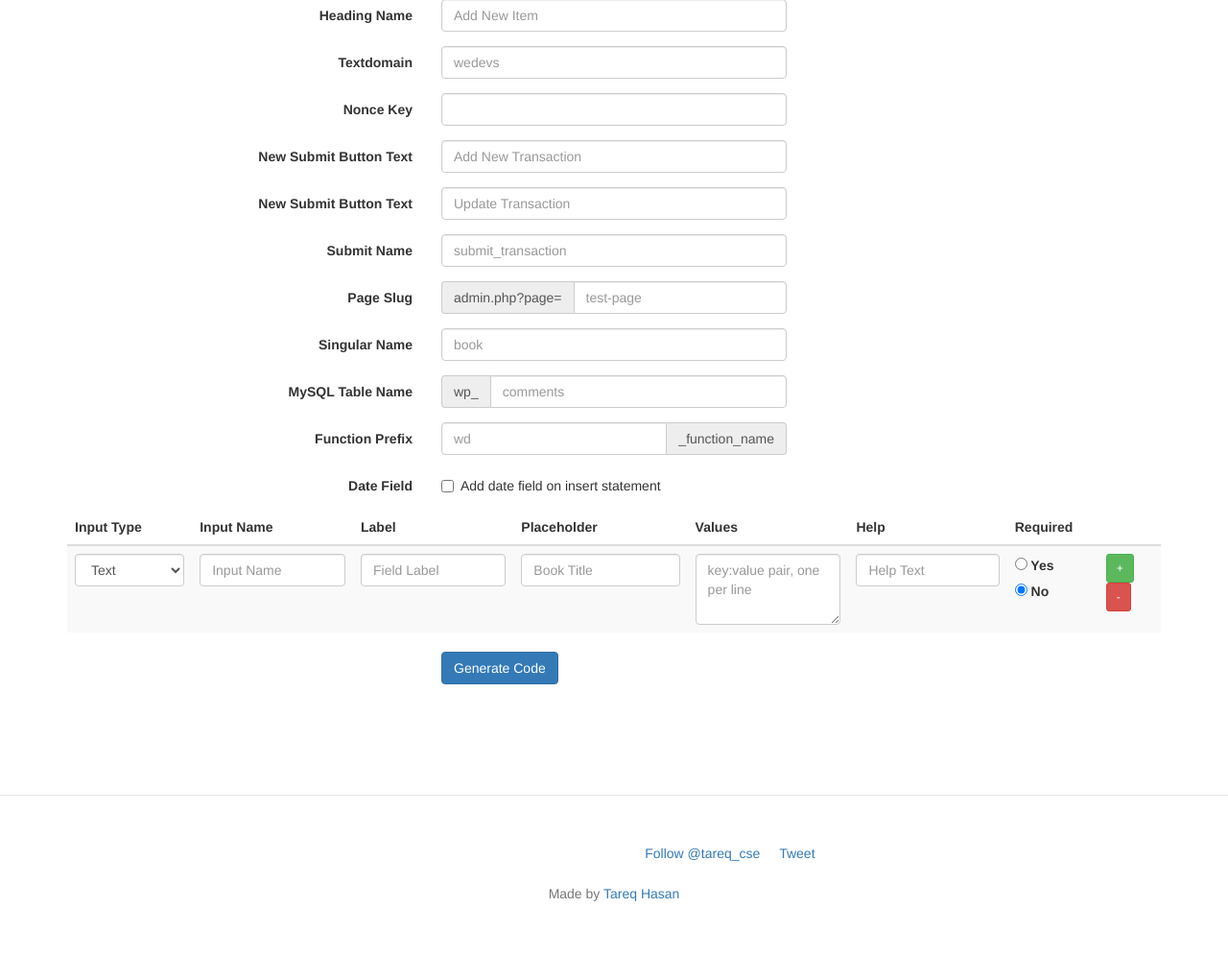
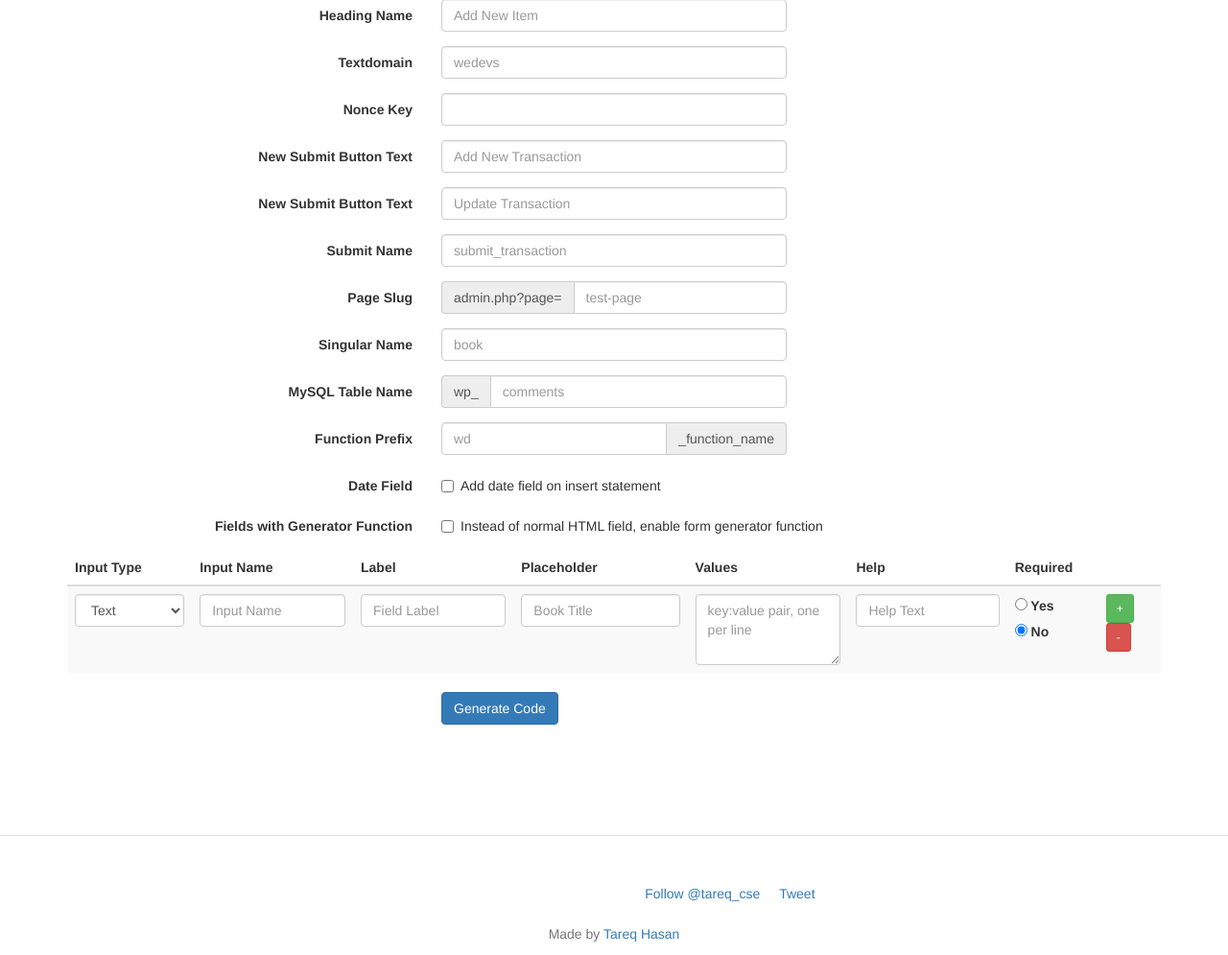
Before and after one commit to tareq1988/wp-generators, a PHP site: page /form in a window 1280 px wide. Shown: the part 221-1216 px from the top of the page at 96% size. Before the commit the page ends 1160 px from the top, so only its background shows below. Run offline with PHP 8.4, Linux system fonts and the light colour scheme; some libraries are stand-ins or nearby versions; grey boxes are pictures that could not be loaded.

Commit message:
erp form helper

```diff
--- a/form.php
+++ b/form.php
@@ -1,14 +1,31 @@
 <?php
 
 function build_rows( $edit = false ) {
-    $rows      = "\n";
-    $indent    = '                ';
-    $tab       = '    ';
+    $rows           = "\n";
+    $indent         = '                ';
+    $tab            = '    ';
+    $generator      = $_POST['generate_func'] == 'on' ? true : false;
+    $generator_func = 'erp_html_form_input';
+
+    if ( $generator ) {
+        $rows .= $tab . $tab . '<ol class="erp-form-fields">' . "\n";
+    } else {
+        $rows .= $tab . $tab . '<table class="form-table">' . "\n";
+        $rows .= $tab . $tab . $tab . '<tbody>' . "\n";
+    }
 
     foreach ($_POST['input_type'] as $key => $input_type) {
+
+        if ( $generator ) {
+            $rows     .= str_repeat( $tab, 3 ) . sprintf( '<li class="erp-form-field row-%s">', str_replace( '_', '-', $_POST['name'][$key] ) ) . "\n";
+        } else {
             $rows     .= $indent . sprintf( '<tr class="row-%s">', str_replace( '_', '-', $_POST['name'][$key] ) ) . "\n";
             $rows     .= $indent . $tab . "<th scope=\"row\">\n";
+        }
+
         $required = ( $_POST['required'][$key] == 'yes' ) ? ' required="required"' : '';
+
+        if ( ! $generator ) {
 
             if ( ! in_array( $input_type, array( 'checkbox', 'radio' ) ) ) {
                 $rows .= $indent . $tab . $tab . sprintf( '<label for="%s"><?php _e( \'%s\', \'%s\' ); ?></label>', $_POST['name'][$key], $_POST['label'][$key], $_POST['textdomain'] ) . "\n";
@@ -17,8 +34,25 @@ function build_rows( $edit = false ) {
             }
 
             $rows .= $indent . $tab . "</th>\n";
+            $rows .= $indent . $tab . "<td>\n";
+        }
 
-        $rows .= $indent . $tab . "<td>\n";
+        if ( $generator ) {
+            $rows .= str_repeat( $tab, 4 ) .  '<?php ' . $generator_func . '( array(' . "\n";
+            $rows .= str_repeat( $tab, 5 ) . sprintf( "'label' => __( '%s', '%s' ),\n", $_POST['label'][$key], $_POST['textdomain'] );
+            $rows .= str_repeat( $tab, 5 ) . sprintf( "'name' => '%s',\n", $_POST['name'][$key] );
+            $rows .= str_repeat( $tab, 5 ) . sprintf( "'id' => '%s',\n", $_POST['name'][$key] );
+            $rows .= str_repeat( $tab, 5 ) . sprintf( "'required' => %s,\n", $_POST['required'][$key] == 'yes' ? 'true' : 'false' );
+            $rows .= str_repeat( $tab, 5 ) . sprintf( "'type' => '%s',\n", $input_type );
+
+            if ( ! empty( $_POST['placeholder'][ $key ] ) ) {
+                $rows .= str_repeat( $tab, 5 ) . sprintf( "'placeholder' => __( '%s', '%s' ),\n", $_POST['placeholder'][$key], $_POST['textdomain'] );
+            }
+
+            if ( ! empty( $_POST['help'][ $key ] ) ) {
+                $rows .= str_repeat( $tab, 5 ) . sprintf( "'help' => __( '%s', '%s' ),\n", $_POST['help'][$key], $_POST['textdomain'] );
+            }
+        }
 
         switch ($input_type) {
             case 'text':
@@ -29,7 +63,17 @@ function build_rows( $edit = false ) {
                     $value = sprintf( '<?php echo esc_attr( $item->%s ); ?>', $_POST['name'][$key] );
                 }
 
+                if ( $generator ) {
+                    $rows .= str_repeat( $tab, 5 ) . "'class' => 'regular-text',\n";
+
+                    if ( $edit ) {
+                        $rows .= str_repeat( $tab, 5 ) . sprintf( "'value' => \$item->%s,\n", $_POST['name'][$key] );
+                    }
+
+                } else {
                     $rows .= $indent . $tab . $tab . sprintf( '<input type="%6$s" name="%1$s" id="%1$s" class="regular-text" placeholder="<?php echo esc_attr( \'%2$s\', \'%3$s\' ); ?>" value="%4$s"%5$s />', $_POST['name'][$key], $_POST['placeholder'][$key], $_POST['textdomain'], $value, $required, $input_type ) . "\n";
+                }
+
                 break;
 
             case 'textarea':
@@ -38,11 +82,33 @@ function build_rows( $edit = false ) {
                 if ( $edit ) {
                     $value = sprintf( '<?php echo esc_textarea( $item->%s ); ?>', $_POST['name'][$key] );
                 }
-                $rows .= $indent . $tab . $tab . sprintf( '<textarea name="%1$s" id="%1$s"placeholder="<?php echo esc_attr( \'%2$s\', \'%3$s\' ); ?>" rows="5" cols="30"%5$s>%4$s</textarea>', $_POST['name'][$key], $_POST['placeholder'][$key], $_POST['textdomain'], $value, $required ) . "\n";
+
+                if ( $generator ) {
+
+                    $rows .= str_repeat( $tab, 5 ) . "'custom_attr' => array( 'rows' => 5, 'cols' => 30 ),\n";
+
+                    if ( $edit ) {
+                        $rows .= str_repeat( $tab, 5 ) . sprintf( "'value' => \$item->%s,\n", $_POST['name'][$key] );
+                    }
+
+                } else {
+                    $rows .= $indent . $tab . $tab . sprintf( '<textarea name="%1$s" id="%1$s" placeholder="<?php echo esc_attr( \'%2$s\', \'%3$s\' ); ?>" rows="5" cols="30"%5$s>%4$s</textarea>', $_POST['name'][$key], $_POST['placeholder'][$key], $_POST['textdomain'], $value, $required ) . "\n";
+                }
+
                 break;
 
             case 'select':
+
+                if ( $generator ) {
+
+                    if ( $edit ) {
+                        $rows .= str_repeat( $tab, 5 ) . sprintf( "'value' => \$item->%s,\n", $_POST['name'][$key] );
+                    }
+
+                    $rows .= str_repeat( $tab, 5 ) . "'options' => array(\n";
+                } else {
                     $rows .= $indent . $tab . $tab . sprintf( '<select name="%1$s" id="%1$s"%2$s>', $_POST['name'][$key], $required ) . "\n";
+                }
 
                 $options = explode( "\n", $_POST['values'][ $key ] );
                 if ( $options ) {
@@ -54,11 +120,19 @@ function build_rows( $edit = false ) {
                             $selected = sprintf( ' <?php selected( $item->%s, \'%s\' ); ?>', $_POST['name'][$key], $option[0] );
                         }
 
+                        if ( $generator ) {
+                            $rows .= str_repeat( $tab, 6 ) . sprintf( "'%s' => __( '%s', '%s' ),\n", $option[0], trim( $option[1] ), $_POST['textdomain'] );
+                        } else {
                             $rows .= $indent . $tab . $tab . $tab . sprintf( '<option value="%s"%s><?php echo __( \'%s\', \'%s\' ); ?></option>', $option[0], $selected, trim( $option[1] ), $_POST['textdomain'] ) . "\n";
                         }
                     }
+                }
 
+                if ( $generator ) {
+                    $rows .= str_repeat( $tab, 5 ) . "),\n";
+                } else {
                     $rows .= $indent . $tab . $tab . "</select>\n";
+                }
                 break;
 
             case 'checkbox':
@@ -68,7 +142,16 @@ function build_rows( $edit = false ) {
                     $checked = sprintf( ' <?php checked( $item->%s, \'on\' ); ?>', $_POST['name'][$key] );
                 }
 
+                if ( ! $generator ) {
                     $rows .= $indent . $tab . $tab . sprintf( '<label for="%1$s"><input type="checkbox" name="%1$s" id="%1$s" value="on"%4$s%5$s /> <?php _e( \'%2$s\', \'%3$s\' ); ?></label>', $_POST['name'][$key], $_POST['values'][$key], $_POST['textdomain'], $checked, $required ) . "\n";
+                } else {
+                    $rows .= str_repeat( $tab, 5 ) . sprintf( "'help' => __( '%s', '%s' ),\n", $_POST['values'][$key], trim( $option[1] ), $_POST['textdomain'] );
+
+                    if ( $edit ) {
+                        $rows .= str_repeat( $tab, 5 ) . sprintf( "'value' => \$item->%s,\n", $_POST['name'][$key] );
+                    }
+                }
+
                 break;
 
             default:
@@ -76,7 +159,7 @@ function build_rows( $edit = false ) {
                 break;
         }
 
-        if ( ! empty( $_POST['help'][ $key ] ) ) {
+        if ( ! empty( $_POST['help'][ $key ] ) && ! $generator ) {
             if ( $input_type == 'textarea' ) {
                 $rows .= $indent . $tab . $tab . '<p class="description"><?php _e(\'' . $_POST['help'][$key] . "', '{$_POST['textdomain']}' ); ?></p>\n";
             } else {
@@ -84,8 +167,22 @@ function build_rows( $edit = false ) {
             }
         }
 
+        if ( ! $generator ) {
+
             $rows .= $indent . $tab . "</td>\n";
             $rows .= $indent . "</tr>\n";
+        } else {
+            $rows .= str_repeat( $tab, 4 ) .  ') ); ?>' . "\n";
+
+            $rows .= str_repeat( $tab, 3 ) .  "</li>\n";
+        }
+    }
+
+    if ( $generator ) {
+        $rows .= $tab . $tab . '</ol>' . "\n";
+    } else {
+        $rows .= $tab . $tab . $tab . '</tbody>' . "\n";
+        $rows .= $tab . $tab . '</table>' . "\n";
     }
 
     $rows .= '             ';
@@ -302,6 +399,16 @@ include 'header.php'; ?>
                     </div>
                 </div>
 
+                <div class="form-group">
+                    <label class="col-md-4 control-label" for="generate_func">Fields with Generator Function</label>
+                    <div class="col-md-6">
+                        <label class="checkbox-inline" for="generate_func-1">
+                            <input type="hidden" name="generate_func" value="off">
+                            <input type="checkbox" name="generate_func" id="generate_func-1" value="on" <?php echo isset( $_POST['generate_func'] ) && $_POST['generate_func'] == 'on' ? 'checked': ''; ?>> Instead of normal HTML field, enable form generator function
+                        </label>
+                    </div>
+                </div>
+
                 <table class="table table-striped">
                     <thead>
                         <tr>
--- a/templates/form.php
+++ b/templates/form.php
@@ -2,10 +2,7 @@
     <h2><?php _e( '%heading%', '%textdomain%' ); ?></h2>%retrieve_row%
 
     <form action="" method="post">
-
-        <table class="form-table">
-            <tbody>%rows%</tbody>
-        </table>
+        %rows%
 
         <input type="hidden" name="field_id" value="%field_id%">
 
```
Lines whose indentation alone changed are shown as unchanged.
